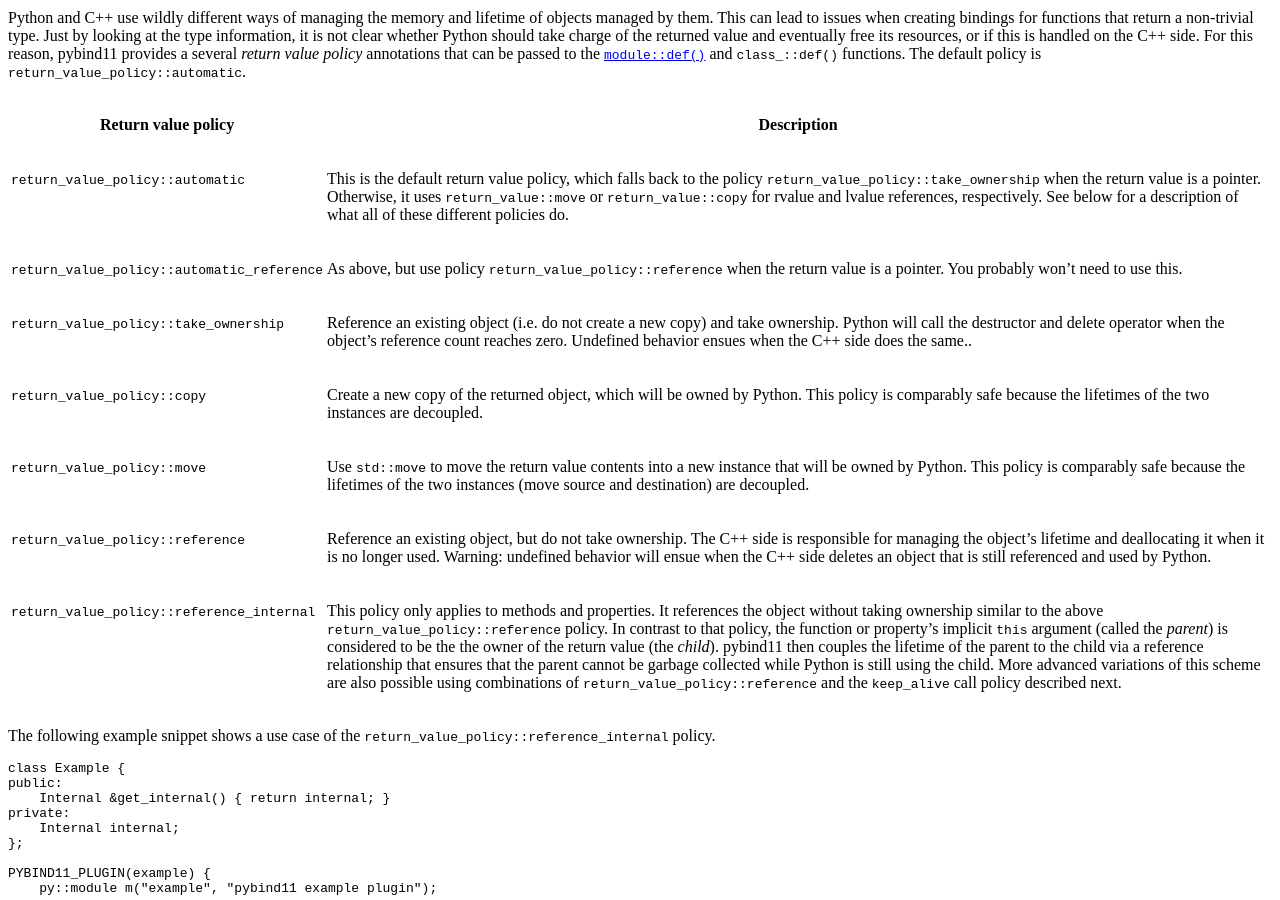
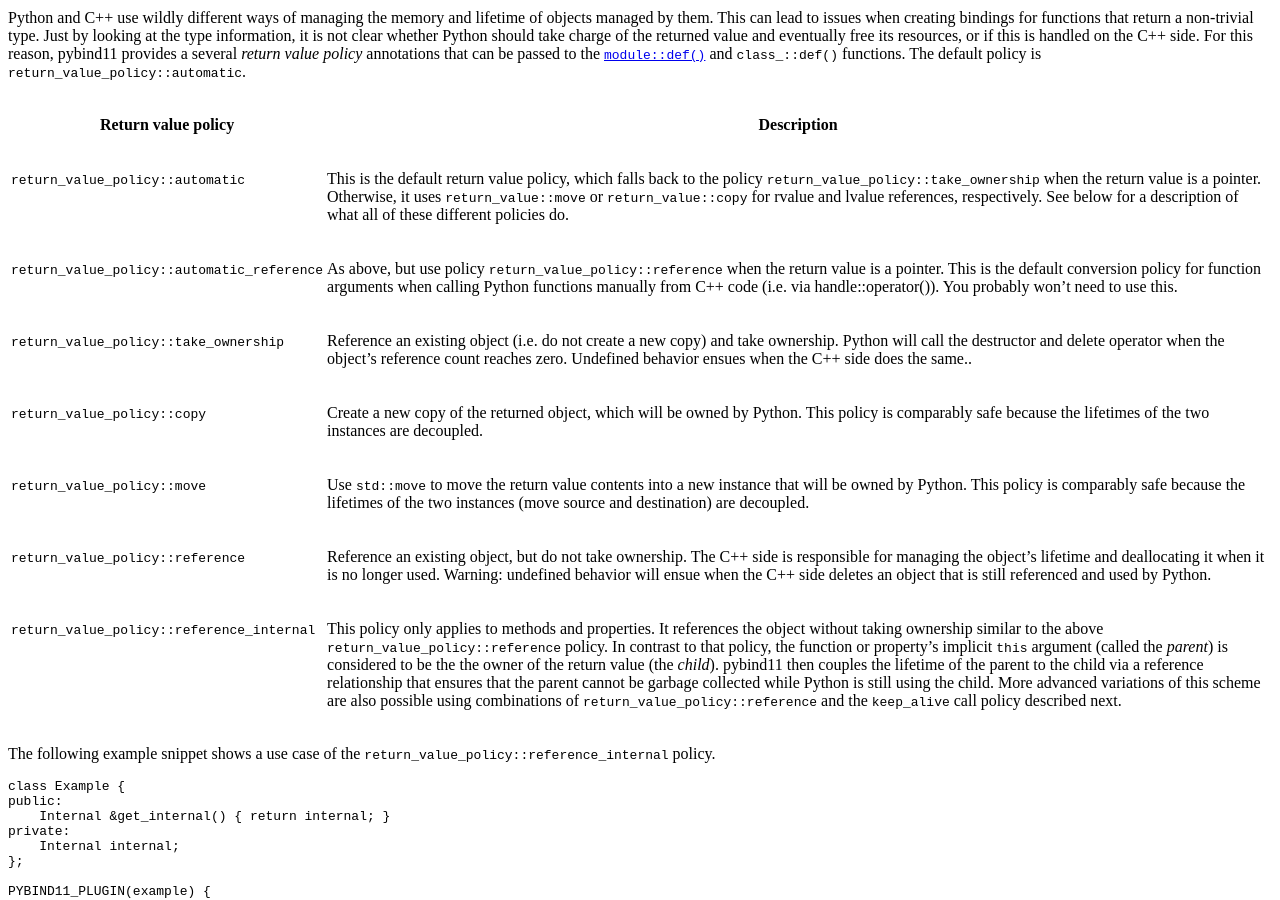
Before and after one commit to pybind/pybind11, a Sphinx documentation site: the page built from docs/advanced.rst, in a window 1280 px wide and 900 px high, scrolled down 6324 px. Built offline with Sphinx 7.4.7 and the Read the Docs theme 2.0.0, drawn with Linux system fonts in a browser that asks for light colours.

Commit message:
allow passing a 'return value policy' to handle::operator()

```diff
--- a/docs/advanced.rst
+++ b/docs/advanced.rst
@@ -461,7 +461,9 @@ functions. The default policy is :enum:`return_value_policy::automatic`.
 |                                                  | See below for a description of what all of these different policies do.    |
 +--------------------------------------------------+----------------------------------------------------------------------------+
 | :enum:`return_value_policy::automatic_reference` | As above, but use policy :enum:`return_value_policy::reference` when the   |
-|                                                  | return value is a pointer. You probably won't need to use this.            |
+|                                                  | return value is a pointer. This is the default conversion policy for       |
+|                                                  | function arguments when calling Python functions manually from C++ code    |
+|                                                  | (i.e. via handle::operator()). You probably won't need to use this.        |
 +--------------------------------------------------+----------------------------------------------------------------------------+
 | :enum:`return_value_policy::take_ownership`      | Reference an existing object (i.e. do not create a new copy) and take      |
 |                                                  | ownership. Python will call the destructor and delete operator when the    |
```
Also changed, not shown: 3 other files.
